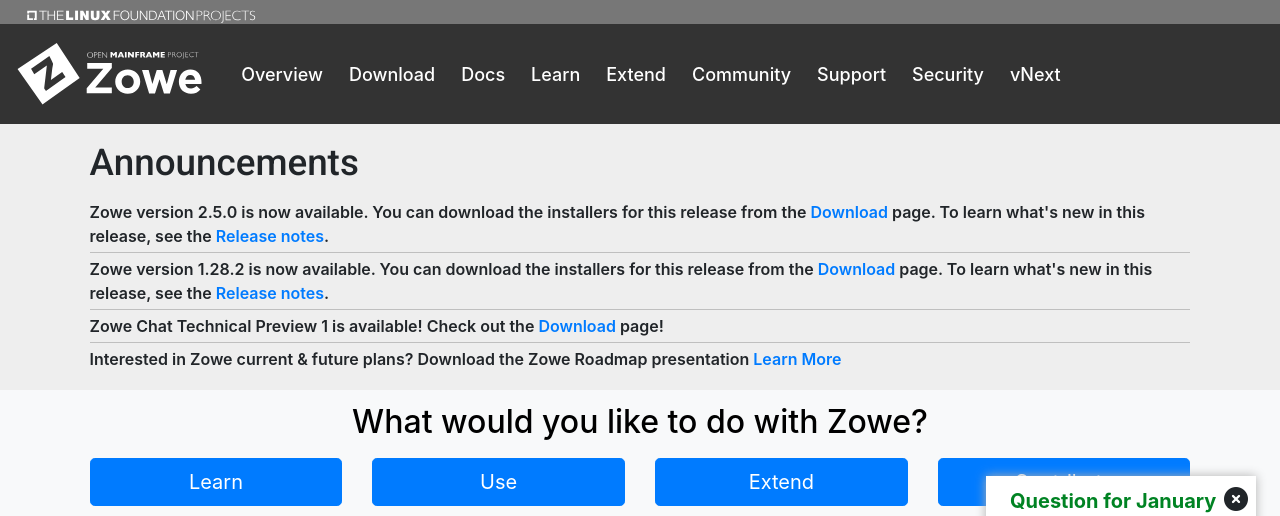
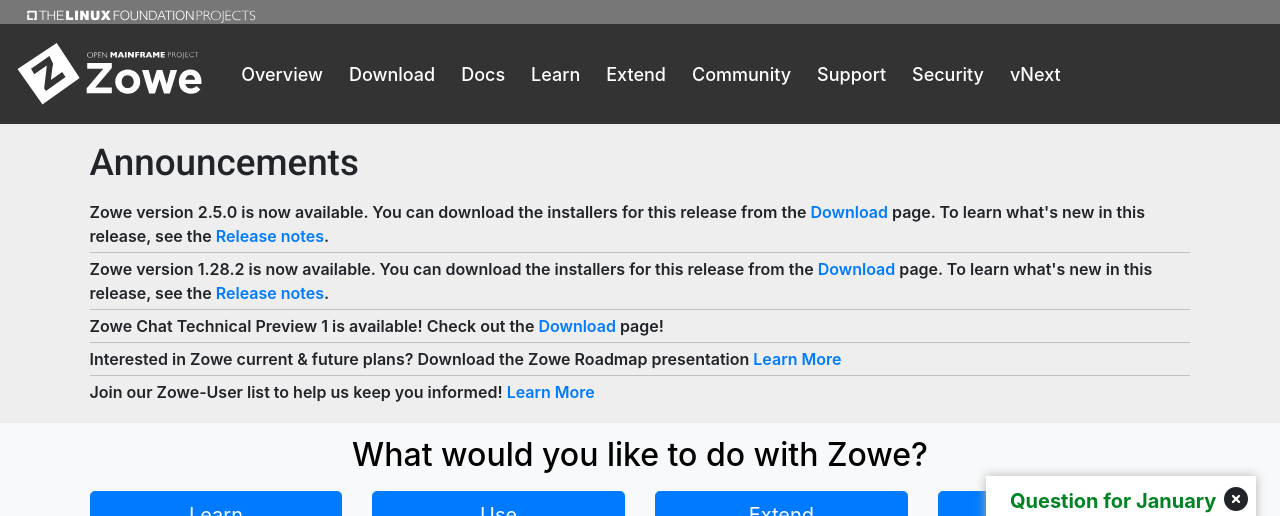
Before and after one commit to zowe/zowe.github.io, a Jekyll site: the page built from index.md, in a window 1280 px wide and 900 px high, cut to the strip 0-516 px from the top of the window. Built offline with Jekyll 4.4.1, drawn with Linux system fonts in a browser that asks for light colours; nearby versions of some CDN libraries; our own code applies the rules of GitHub Pages for plain Markdown files.

Commit message:
Update announcements.yml
Signed-off-by: Rose Sakach <Rose.Sakach@broadcom.com>

Signed-off-by: Rose Sakach <Rose.Sakach@broadcom.com>

```diff
--- a/_data/announcements.yml
+++ b/_data/announcements.yml
@@ -3,3 +3,5 @@
 - announcement: Zowe Chat Technical Preview 1 is available! Check out the <a href="https://zowe.org/download">Download</a> page!
 - announcement: "Interested in Zowe current & future plans?  Download the Zowe Roadmap presentation"
   link: https://github.com/zowe/zowe.github.io/raw/master/assets/roadmap/Zowe%20Roadmap%20CY22Q4.pdf
+- announcement: "Join our Zowe-User list to help us keep you informed!"
+  link: https://lists.openmainframeproject.org/g/zowe-user
```
